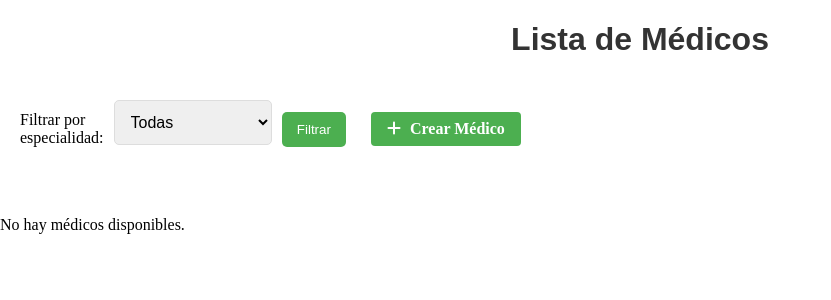
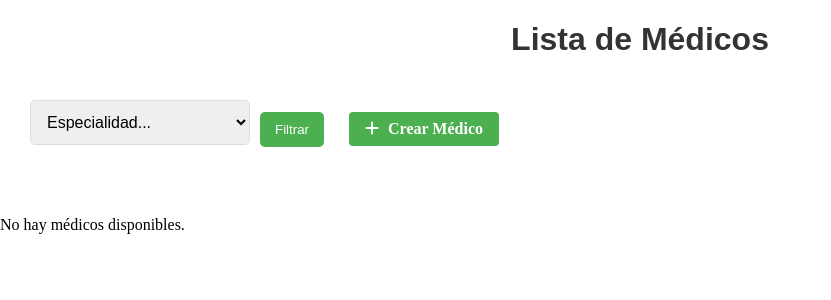
Before and after one commit to malenavero/gestion_turnos, a Django app: page /turnos/medicos/ in a window 1280 px wide. Shown: the part 47-347 px from the top of the page, without its empty margins (0-831 px from the left). Run offline with Django 4.2, Linux system fonts and the light colour scheme; the visitor is signed in with stand-in values (Sample User, id 1); data that the repository does not hold is empty.

Commit message:
filter-form

```diff
--- a/turnos/static/css/styles.css
+++ b/turnos/static/css/styles.css
@@ -143,11 +143,13 @@ a {
 .filter-form select {
     margin-left: 10px; /* Space between label and select */
     margin-right: 10px; /* Space between select and button */
+    width: 220px;
 }
 
 .filter-form input {
     margin-left: 10px; /* Space between label and select */
     margin-right: 10px; /* Space between select and button */
+    width: 220px;
 }
 
 /* Add Button */
--- a/turnos/templates/fabrica/lista_medicos.html
+++ b/turnos/templates/fabrica/lista_medicos.html
@@ -5,9 +5,8 @@
 
     <div class="filter-container">
         <form method="GET" class="filter-form">
-            <label for="especialidad">Filtrar por especialidad:</label>
             <select name="especialidad" id="especialidad">
-                <option value="">Todas</option>
+                <option value="">Especialidad...</option>
                 {% for especialidad in especialidades %}
                     <option value="{{ especialidad.id }}" {% if especialidad.id|stringformat:"s" == selected_especialidad %}selected{% endif %}>
                         {{ especialidad.nombre }}
```
